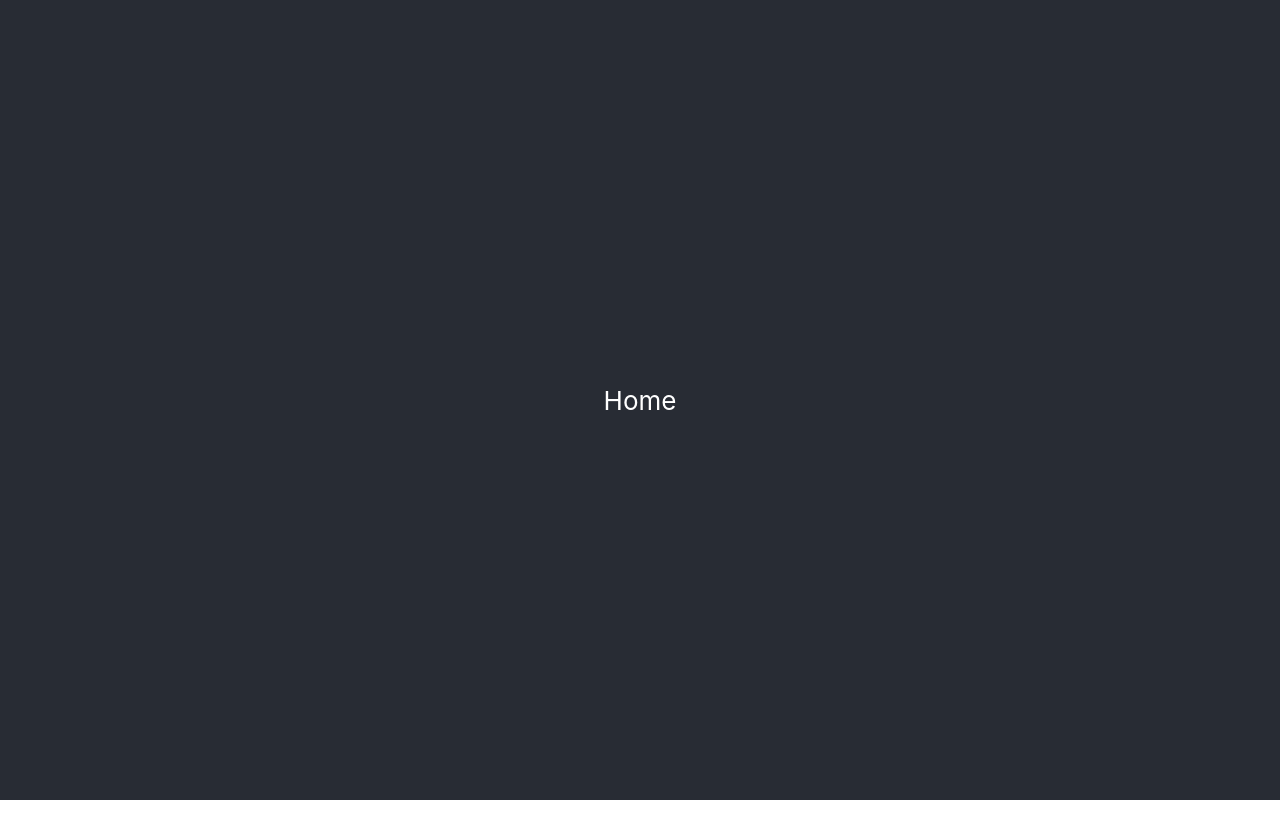
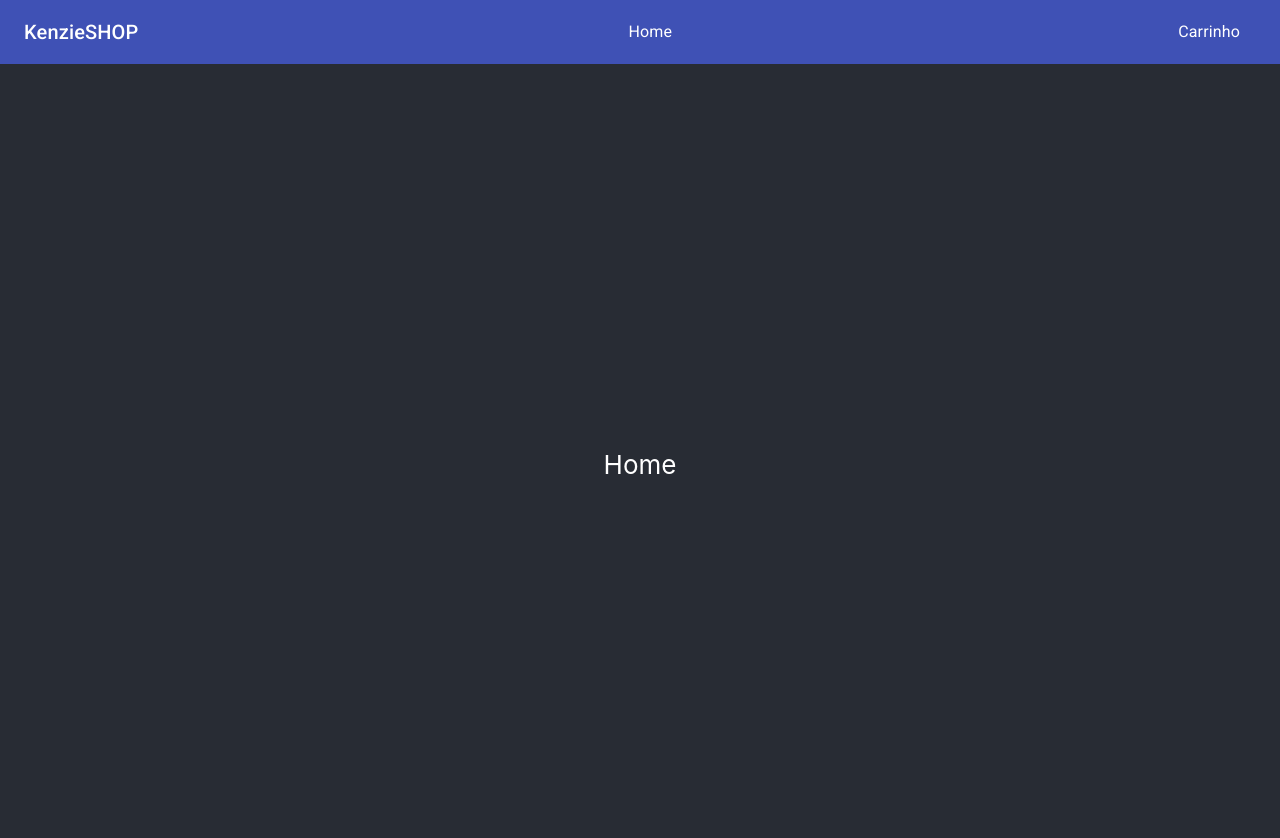
Before and after one commit to Kenzie-Academy-Brasil-Developers/react-entrega-s3-kenzieshop-ManoelaCunha, a React (Create React App) app: page / in a window 1280 px wide. Shown: the top 838 px of the page. Before the commit the page ends 800 px from the top, so only its background shows below. Built offline with nearby package versions, Linux system fonts and the light colour scheme.

Commit message:
feat(component): criação e estruturação do componente Menu

```diff
--- a/src/App.js
+++ b/src/App.js
@@ -1,12 +1,14 @@
 import "./App.css";
+import Menu from "./components/Menu";
 import Routes from "./routes";
 
 function App() {
   return (
     <div className="App">
-      <header className="App-header">
+      <Menu />
+      <div className="App-header">
         <Routes />
-      </header>
+      </div>
     </div>
   );
 }
--- /dev/null
+++ b/src/components/Menu/index.js
@@ -0,0 +1,22 @@
+import { AppBar, Box, MenuItem, Toolbar, Typography } from "@material-ui/core";
+import { useHistory } from "react-router";
+
+const Menu = () => {
+  const history = useHistory();
+
+  const sendTo = (path) => {
+    history.push(path);
+  };
+
+  return (
+    <AppBar position="static">
+      <Toolbar style={{ justifyContent: "space-between" }}>
+        <Typography variant="h6">KenzieSHOP</Typography>
+        <MenuItem onClick={() => sendTo("/")}>Home</MenuItem>
+        <MenuItem onClick={() => sendTo("/cart")}>Carrinho</MenuItem>
+      </Toolbar>
+    </AppBar>
+  );
+};
+
+export default Menu;
```
